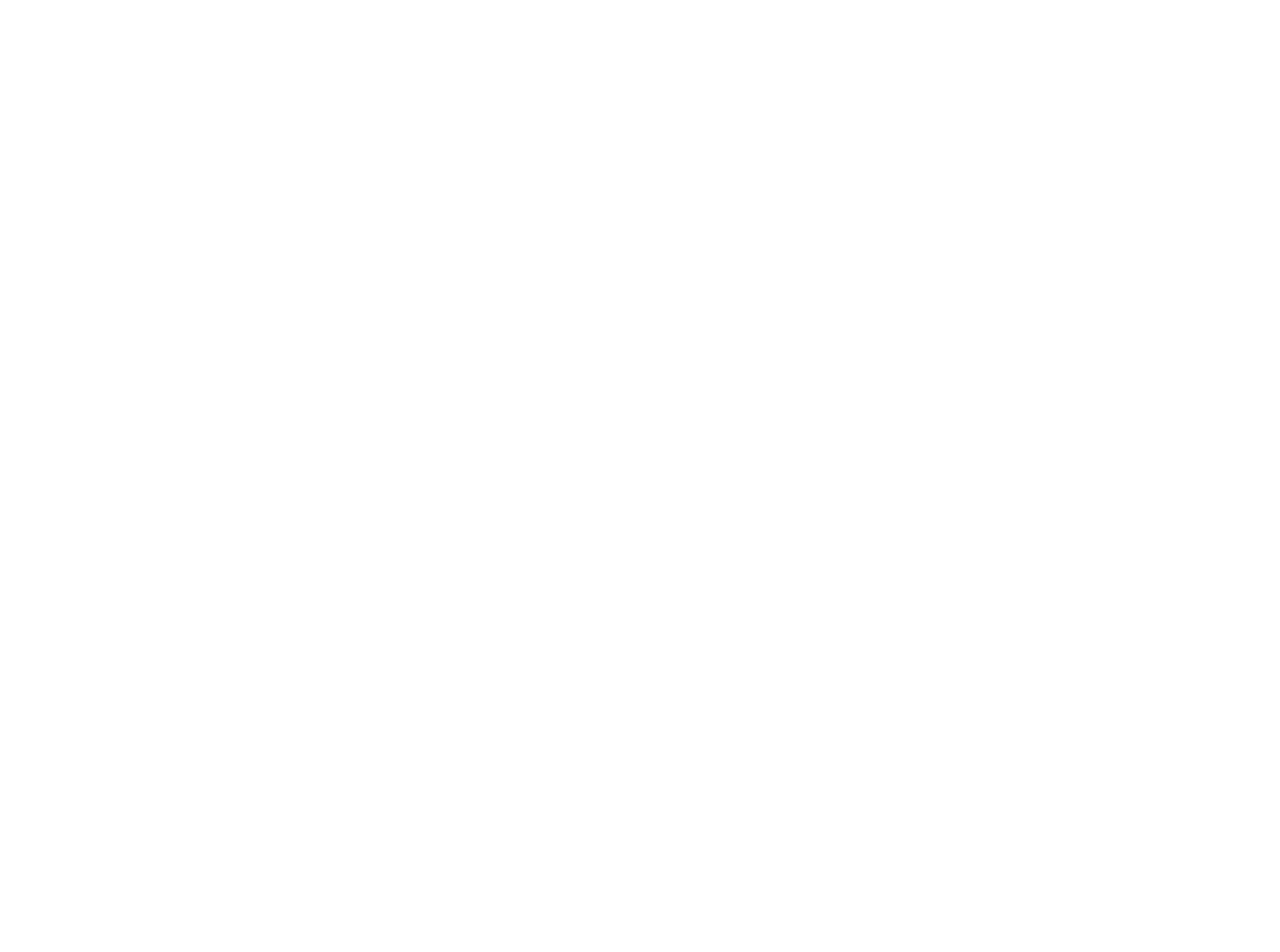
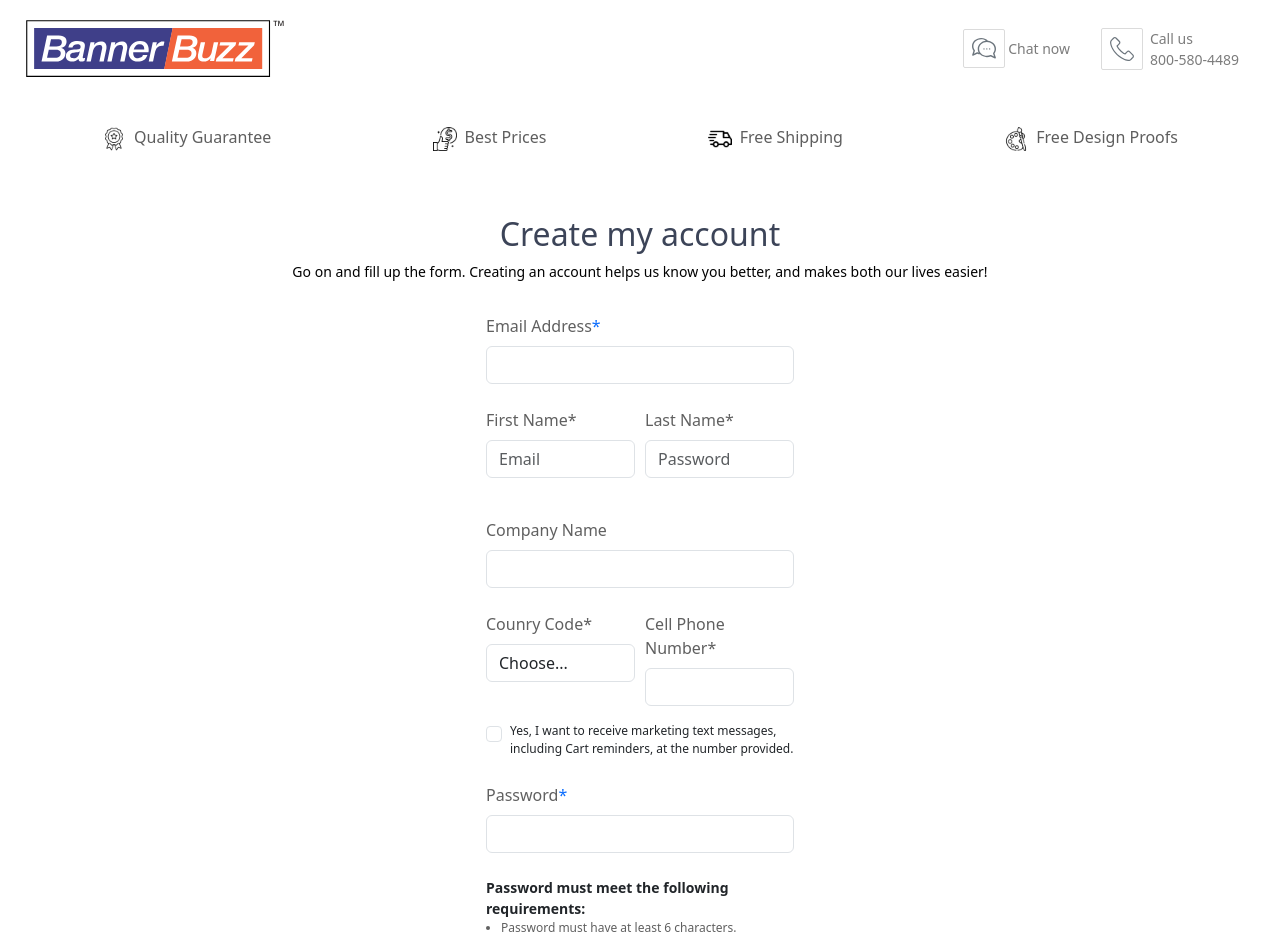
Before and after one commit to ayushhh1108/BannersBuz, a React (Create React App) app: page /sign-up in a window 1280 px wide. Before the commit this address had no page. Shown: the top 952 px of the page. Before the commit the page ends 800 px from the top, so only its background shows below. Built offline with nearby package versions, Linux system fonts and the light colour scheme.

Commit message:
Added Sign up page

```diff
--- a/src/App.js
+++ b/src/App.js
@@ -23,6 +23,7 @@ import CharityBannerPage from './pages/CharityBanner';
 import DealerRegistration from './pages/DealerRegistration';
 import DealerRegistrationForm from './pages/DealerRegistrationForm';
 import LoginPage from './pages/Login';
+import SignUPPage from './pages/SignUPPage';
 
 function App() {
   return (
@@ -50,6 +51,7 @@ function App() {
         <Route path='/local' element={<LocalStoresPage />} />
         <Route path='/free-charity-banner' element={<CharityBannerPage />} />
         <Route path='/login' element={<LoginPage />} />
+        <Route path='/sign-up' element={<SignUPPage />} />
       </Route>
     </Routes>
   );
--- a/src/components/ThumbsSlider/index.js
+++ b/src/components/ThumbsSlider/index.js
@@ -1,4 +1,4 @@
-import React, { useState, useEffect, useRef } from "react";
+import React, { useState } from "react";
 import { Swiper, SwiperSlide } from 'swiper/react';
 
 // Import Swiper styles
--- a/src/pages/LocalStores.js
+++ b/src/pages/LocalStores.js
@@ -1,11 +1,8 @@
 import React from "react";
 import Header from "../components/header/Header";
-import { Accordion, Button, Container, Tab, Tabs } from "react-bootstrap";
+import { Container } from "react-bootstrap";
 import Footer from "../components/Footer";
 import SubscribeSection from "../components/SecoundLast";
-import checkIcon from "../assets/checked.png";
-import posterBlog from "../assets/shutterstock_108294335.jpg";
-import Banner from "../assets/banner.png";
 import { OnlyBreadCrum } from "../components/breadcrum/breadcrum";
 
 const LocalStoresPage = () => {
--- a/src/pages/Login.js
+++ b/src/pages/Login.js
@@ -11,7 +11,6 @@ import twitterIcon from "../assets/twitter-icon.png";
 import SecurityBudgeFooter from "../components/SecurityBudgeFooter";
 
 const LoginPage = () => {
-  const arrayOfTen = [1, 2, 3, 4, 5, 6, 7, 8, 9, 10, 11, 12, 13, 14, 15, 16];
   return (
     <div>
       <Header upperLineNone={true} searchNone={true} categoryNone={true} />
--- a/src/pages/SampleKit.js
+++ b/src/pages/SampleKit.js
@@ -6,7 +6,6 @@ import ThumbsSlider from "../components/ThumbsSlider";
 import star from '../assets/star.svg'
 import halfstar from '../assets/half-start.svg'
 import { Tab, Tabs } from "react-bootstrap";
-import Tooltip from 'react-bootstrap/Tooltip';
 import Form from 'react-bootstrap/Form';
 import cardImg from "../assets/pexels.jpg";
 import Col from 'react-bootstrap/Col';
--- /dev/null
+++ b/src/pages/SignUPPage.js
@@ -0,0 +1,156 @@
+import React from "react";
+import Header from "../components/header/Header";
+import { Button, Container } from "react-bootstrap";
+import badgeIcon from "../assets/badge black.png";
+import PriceIcon from "../assets/best-price.png";
+import deliveryIcon from "../assets/delivery.png";
+import colorPallateIcon from "../assets/color-palette.png";
+import SecurityBudgeFooter from "../components/SecurityBudgeFooter";
+
+const SignUPPage = () => {
+  return (
+    <div>
+      <Header upperLineNone={true} searchNone={true} categoryNone={true} />
+      <Container className="my-5 w-1100 d-flex">
+        <div className="w-100 d-flex justify-content-between">
+          <div className="w-fit-content light-grey">
+            <img src={badgeIcon} alt="icons" className="mw-100 w-24px mr-2" />
+            Quality Guarantee
+          </div>
+          <div className="w-fit-content light-grey">
+            <img src={PriceIcon} alt="icons" className="mw-100 w-24px mr-2" />
+            Best Prices
+          </div>
+          <div className="w-fit-content light-grey">
+            <img
+              src={deliveryIcon}
+              alt="icons"
+              className="mw-100 w-24px mr-2"
+            />
+            Free Shipping
+          </div>
+          <div className="w-fit-content light-grey">
+            <img
+              src={colorPallateIcon}
+              alt="icons"
+              className="mw-100 w-24px mr-2"
+            />
+            Free Design Proofs
+          </div>
+        </div>
+      </Container>
+      <Container>
+        <h2 className="text-center pt-3 mt-5 heading-color">
+          Create my account
+        </h2>
+        <p className="black-color text-center f-size-14 my-2 sub-gray-text">
+          Go on and fill up the form. Creating an account helps us know you
+          better, and makes both our lives easier!
+        </p>
+      </Container>
+      <Container className="d-flex w-50 justify-content-center mb-5">
+        <div className="w-50 text-left">
+          <div className="form-group col-md-12 my-4 px-0">
+            <label for="inputEmail4" className="sub-gray-text">
+              Email Address<a href="sign-up">*</a>
+            </label>
+            <input type="email" className="form-control" id="inputEmail4" />
+          </div>
+          <div className="form-row mt-3">
+            <div className="form-group col-md-6">
+              <label for="inputEmail4" className="sub-gray-text">
+                First Name*
+              </label>
+              <input
+                type="text"
+                className="form-control"
+                id="inputEmail4"
+                placeholder="Email"
+              />
+            </div>
+            <div className="form-group col-md-6">
+              <label for="inputEmail4" className="sub-gray-text">
+                Last Name*
+              </label>
+              <input
+                type="text"
+                className="form-control"
+                id="inputPassword4"
+                placeholder="Password"
+              />
+            </div>
+          </div>
+          <div className="form-group col-md-12 my-4 px-0">
+            <label for="inputEmail4" className="sub-gray-text">
+              Company Name
+            </label>
+            <input type="text" className="form-control" id="Password" />
+          </div>
+          <div className="form-row mt-3">
+            <div className="form-group col-md-6">
+              <label for="inputEmail4" className="sub-gray-text">
+                Counry Code*
+              </label>
+              <select id="inputState" className="form-control">
+                <option selected>Choose...</option>
+                <option>+91</option>
+                <option>+1</option>
+              </select>
+            </div>
+            <div className="form-group col-md-6">
+              <label for="inputEmail4" className="sub-gray-text">
+                Cell Phone Number*
+              </label>
+              <input type="text" className="form-control" id="inputPassword4" />
+            </div>
+          </div>
+          <div class="form-group">
+            <div class="form-check">
+              <input class="form-check-input" type="checkbox" id="gridCheck" />
+              <label class="form-check-label f-size-12" for="gridCheck">
+                Yes, I want to receive marketing text messages, including Cart
+                reminders, at the number provided.
+              </label>
+            </div>
+          </div>
+          <div className="form-group col-md-12 my-4 px-0">
+            <label for="inputEmail4" className="sub-gray-text">
+              Password<a href="sign-up">*</a>
+            </label>
+            <input type="Password" className="form-control" id="Password" />
+          </div>
+          <p className="text-left font-weight-bold f-size-14 mb-0">
+            Password must meet the following requirements:
+          </p>
+          <p
+            className="text-left f-size-12 sub-gray-text"
+            style={{ display: "list-item", marginLeft: "15px" }}
+          >
+            Password must have at least 6 characters.
+          </p>
+          <p className="text-left f-size-14 sub-gray-text mb-0">
+            By creating an account, you agree to
+          </p>
+          <p className="text-left f-size-14 sub-gray-text">
+            our Terms and <a href="">Conditions</a> and{" "}
+            <a href="#">Privacy Policy</a>.
+          </p>
+          <div className="w-100 text-center">
+            <Button
+              className="rounded-0 f-size-13 px-4 mx-auto my-3 w-100"
+              variant="primary"
+            >
+              MAKE ME A PART OF BUZZ
+            </Button>
+            <p className="text-center f-size-14 sub-gray-text">
+              Already have an account? <a href="login">Log In</a>{" "}
+            </p>
+          </div>
+        </div>
+      </Container>
+      <SecurityBudgeFooter />
+    </div>
+  );
+};
+
+export default SignUPPage;
```
